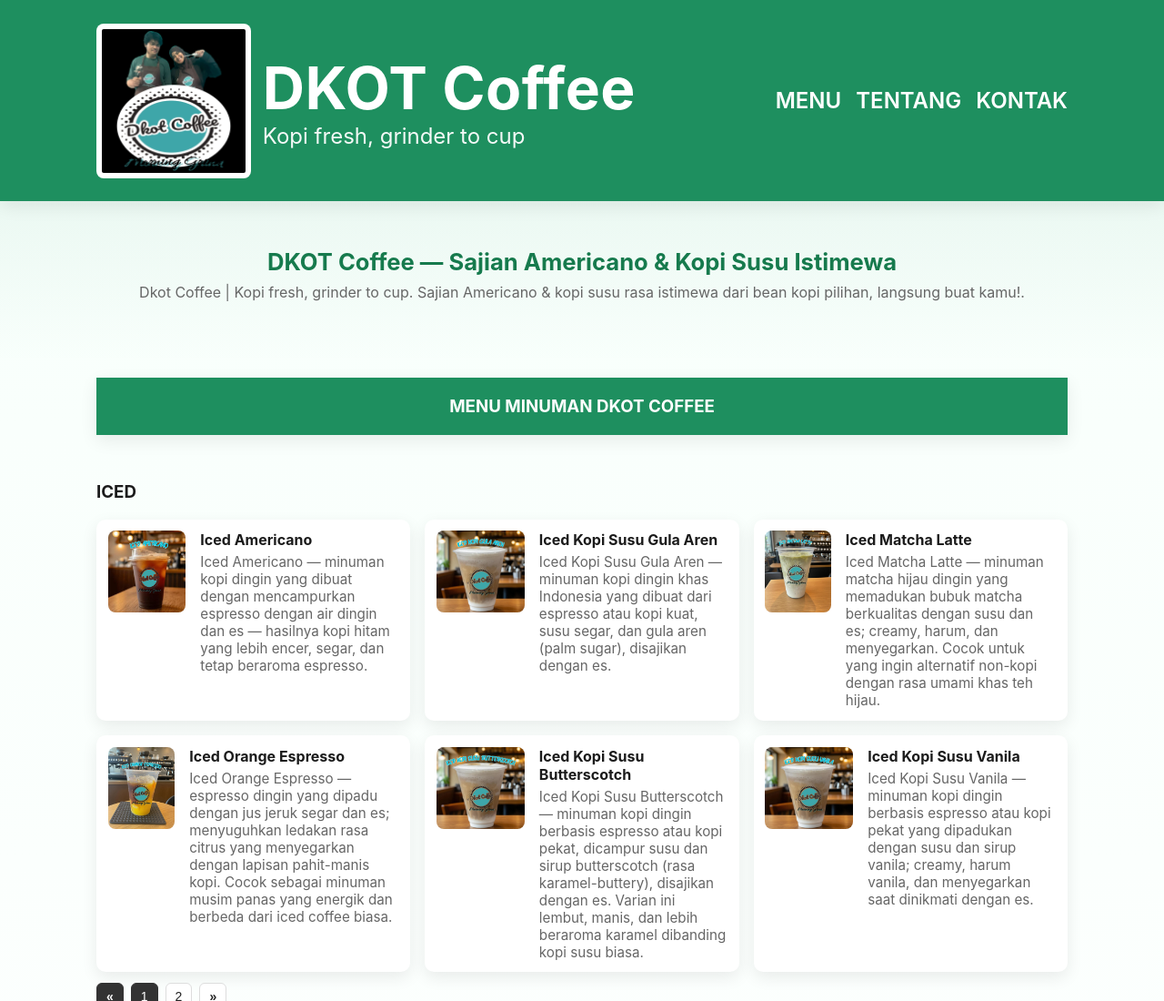
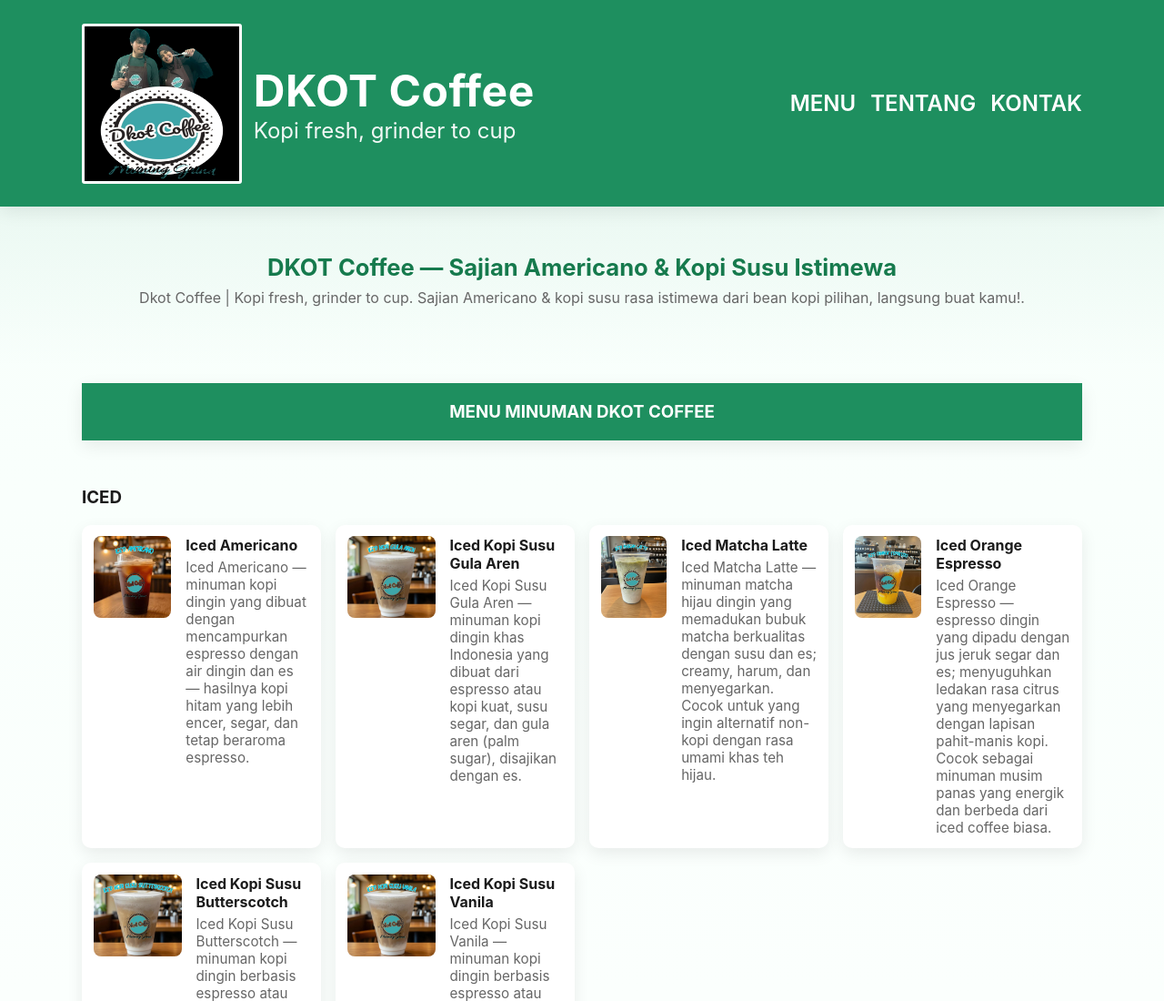
Before and after one commit to idrusabas1-dkot/DKOT_Coffee, a plain HTML site: page index.html in a window 1280 px wide. Shown: the top 1100 px of the page at 91% size. Drawn offline with Linux system fonts and the light colour scheme.

Commit message:
Update styles.css

```diff
--- a/assets/css/styles.css
+++ b/assets/css/styles.css
@@ -9,7 +9,7 @@
   font-family: Inter, system-ui, -apple-system, "Segoe UI", Roboto, "Helvetica Neue", Arial;
 }
 
-*{box-sizing:border-box}
+{box-sizing:border-box}
 body{
   margin:0;
   color:#1b1b1b;
@@ -21,11 +21,17 @@ body{
 
 
 
-
+/*
 .logo-text h1{
   margin:0;
-  font-size:4.00rem;
+  font-size:2.00rem;
   letter-spacing:0.5px;
+}
+*/
+.logo-text h1 {
+  margin: 0;
+  font-size: clamp(1.5rem, 4vw, 3rem);
+  letter-spacing: 0.5px;
 }
 
 .container{
@@ -62,6 +68,7 @@ body{
   display:flex;
   align-items:center;
   gap:0.8rem;
+  height: auto;
 }
 
 .brand img {
@@ -70,8 +77,8 @@ body{
   height: auto; /* agar tinggi mengikuti lebar proporsional */
   object-fit: contain;
   background: var(--white);
-  padding: 6px;
-  border-radius: 8px;
+  padding: 3px;
+  border-radius: 3px;
 }
 
 /*
```
